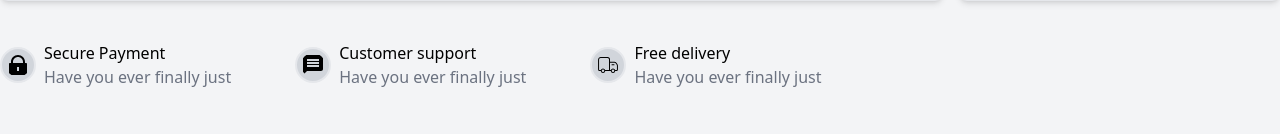
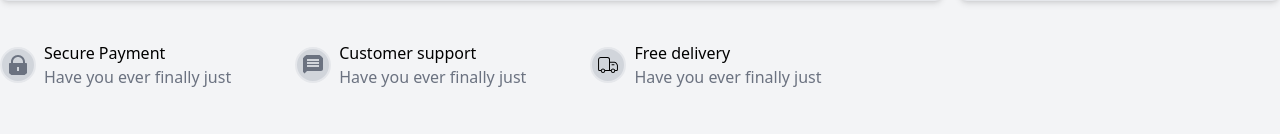
Before and after one commit to umarimran1234/E-Commerce-Project, a Next.js app: page /fourth-page in a window 1280 px wide. Shown: the part 725-859 px from the top of the page. Built offline with nearby package versions, Linux system fonts and the light colour scheme.

Commit message:
Fixed icon colors

```diff
--- a/src/app/fourth-page/PaymentPromotion.tsx
+++ b/src/app/fourth-page/PaymentPromotion.tsx
@@ -7,14 +7,14 @@ function PaymentPromotion() {
         <div className="container mx-auto mt-10">
             <div className="flex md:flex-row flex-col gap-8 items-center md:gap-16">
                 <div className="flex items-center gap-2">
-                    <RiLockFill className="rounded-full border-2 bg-gray-300 text-4xl p-1" />
+                    <RiLockFill className="rounded-full border-2 text-gray-500 bg-gray-300 text-4xl p-1" />
                     <div>
                         <p>Secure Payment</p>
                         <p className="text-gray-500">Have you ever finally just</p>
                     </div>
                 </div>
                 <div className="flex items-center gap-2">
-                    <MdMessage className="rounded-full border-2 bg-gray-300 text-4xl p-1" />
+                    <MdMessage className="rounded-full border-2 text-gray-500 bg-gray-300 text-4xl p-1" />
                     <div>
                         <p>Customer support</p>
                         <p className="text-gray-500">Have you ever finally just </p>
```
